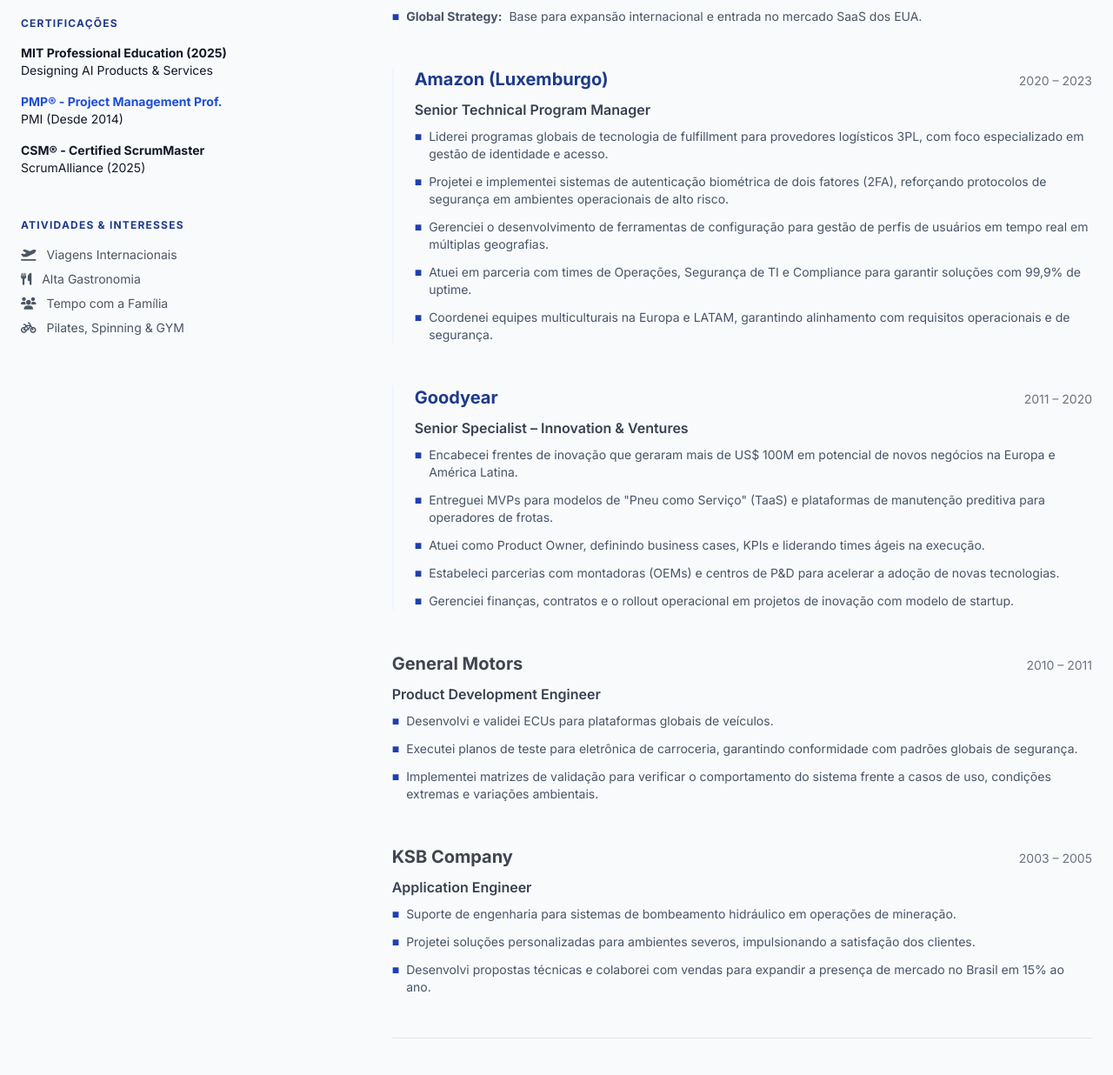
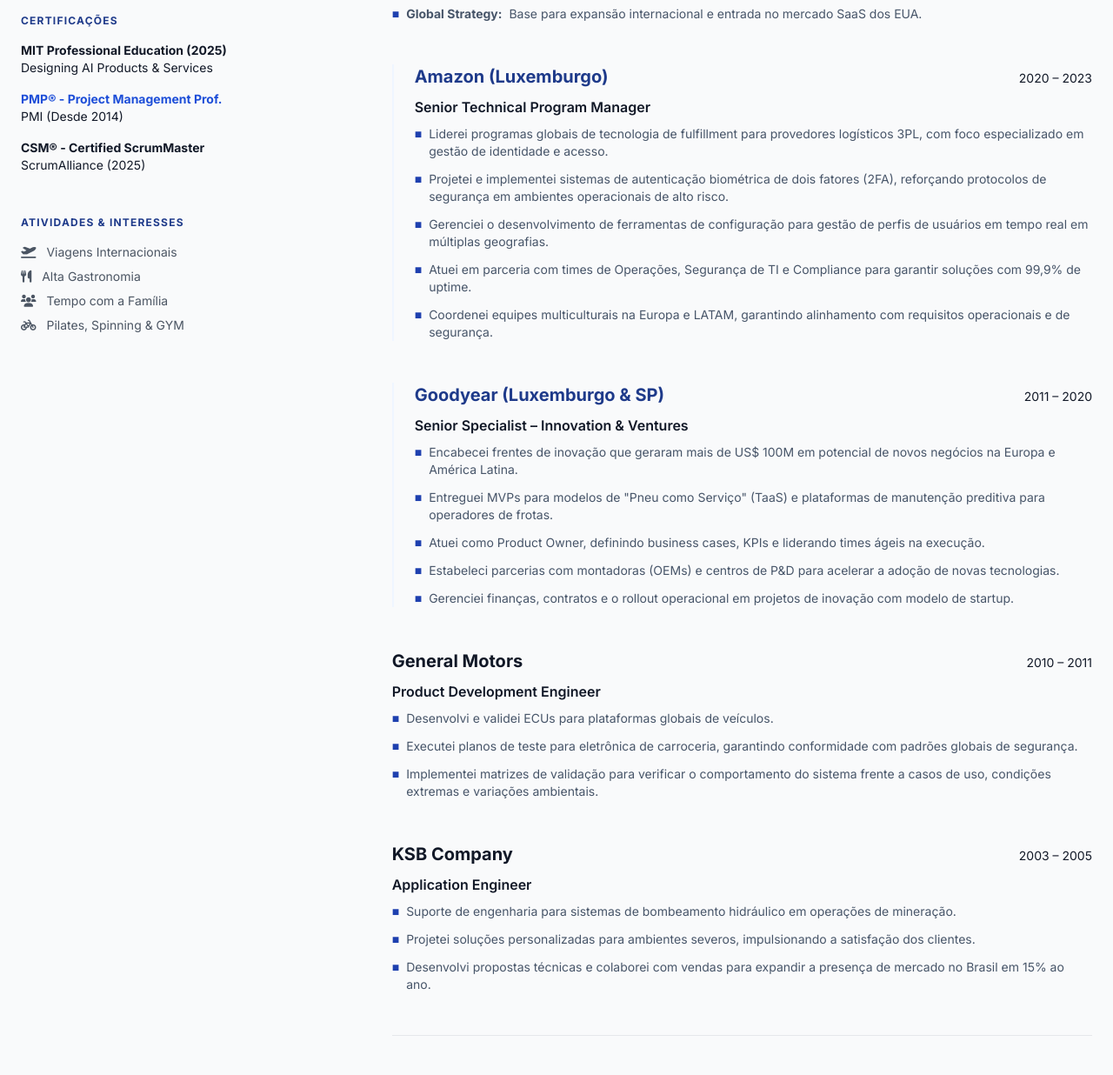
Before and after one commit to rogodoi80-tech/meu-site_2, a plain HTML site: page index.html in a window 1280 px wide. Shown: the part 850-2086 px from the top of the page at 87% size. Drawn offline with nearby package versions, Linux system fonts and the light colour scheme.

Commit message:
Index_V09

```diff
--- a/index.html
+++ b/index.html
@@ -28,7 +28,7 @@
 
     <header class="bg-white pt-16 pb-12 border-b">
         <div class="container mx-auto px-6 text-center">
-            <h1 class="text-6xl md:text-8xl font-black text-blue-950 mb-4 tracking-tighter uppercase">Rodrigo Godoi</h1>
+            <h1 class="text-6xl md:text-8xl font-black text-black-950 mb-4 tracking-tighter uppercase">Rodrigo Godoi</h1>
             <h2 class="text-xl md:text-2xl font-light text-gray-500 mb-8 uppercase tracking-[0.2em]">Transformação Digital & Gestão Estratégica</h2>
 
             <div class="flex flex-wrap justify-center gap-4 mb-8">
@@ -37,8 +37,8 @@
                 <a href="https://linkedin.com/in/rogodoi80" target="_blank" class="flex items-center gap-2 text-blue-700 font-bold"><i class="fab fa-linkedin"></i> linkedin.com/in/rogodoi80</a>
             </div>
 
-            <p class="max-w-3xl mx-auto text-lg text-gray-600 leading-relaxed italic">
-                "Consultor Estratégico Sênior com 15+ anos de experiência internacional. Liderança de programas globais na Amazon e Goodyear com impacto superior a $100M."
+            <p class="max-w-3xl mx-auto text-lg text-gray-600">
+                Consultor Estratégico Sênior com 15+ anos de experiência internacional. Liderança de programas globais na Amazon e Goodyear com impacto superior a $100M.
             </p>
         </div>
     </header>
@@ -98,9 +98,9 @@
                         <div class="group">
                             <div class="flex justify-between items-baseline mb-2">
                                 <h4 class="text-xl font-bold text-blue-900">Int6 Tech</h4>
-                                <span class="text-sm text-gray-500">Out 2025 – Jan 2026</span>
+                                <span class="text-sm text-black-500">Out 2025 – Jan 2026</span>
                             </div>
-                            <p class="font-semibold text-gray-700 mb-2">Program Management Office Manager — São Paulo</p>
+                            <p class="font-semibold text-black-700 mb-2">Program Management Office Manager — São Paulo</p>
                             <p class="text-md font-bold text-slate-400">Em uma atuação focada de quatro meses, estabeleci a base operacional para o escalonamento desta startup de GPON.  </p>
                             <ul class="space-y-3 text-slate-600 text-sm">
                                 <li class="flex gap-2"><span class="text-blue-800">■</span> <strong>Operational scalability:</strong> Estruturei o framework operacional, conectando a execução técnica à estratégia comercial para viabilizar a expansão de mercado.</li>
@@ -113,9 +113,9 @@
                         <div class="group border-l-2 border-blue-50 pl-6">
                             <div class="flex justify-between items-baseline mb-2">
                                 <h4 class="text-xl font-bold text-blue-900">Amazon (Luxemburgo)</h4>
-                                <span class="text-sm text-gray-500">2020 – 2023</span>
+                                <span class="text-sm text-black-500">2020 – 2023</span>
                             </div>
-                            <p class="font-semibold text-gray-700 mb-2">Senior Technical Program Manager</p>
+                            <p class="font-semibold text-black-700 mb-2">Senior Technical Program Manager</p>
                               <ul class="space-y-3 text-slate-600 text-sm">
                                 <li class="flex gap-2"><span class="text-blue-800">■</span> Liderei programas globais de tecnologia de fulfillment para provedores logísticos 3PL, com foco especializado em gestão de identidade e acesso. </li>
                                 <li class="flex gap-2"><span class="text-blue-800">■</span> Projetei e implementei sistemas de autenticação biométrica de dois fatores (2FA), reforçando protocolos de segurança em ambientes operacionais de alto risco. </li>
@@ -127,10 +127,10 @@
 
                         <div class="group border-l-2 border-blue-50 pl-6">
                             <div class="flex justify-between items-baseline mb-2">
-                                <h4 class="text-xl font-bold text-blue-900">Goodyear</h4>
-                                <span class="text-sm text-gray-500">2011 – 2020</span>
+                                <h4 class="text-xl font-bold text-blue-900">Goodyear (Luxemburgo & SP)</h4>
+                                <span class="text-sm text-black-500">2011 – 2020</span>
                             </div>
-                            <p class="font-semibold text-gray-700 mb-2">Senior Specialist – Innovation & Ventures</p>
+                            <p class="font-semibold text-black-700 mb-2">Senior Specialist – Innovation & Ventures</p>
                            <ul class="space-y-3 text-slate-600 text-sm">
                                 <li class="flex gap-2"><span class="text-blue-800">■</span> Encabecei frentes de inovação que geraram mais de US$ 100M em potencial de novos negócios na Europa e América Latina. </li>
                                 <li class="flex gap-2"><span class="text-blue-800">■</span> Entreguei MVPs para modelos de "Pneu como Serviço" (TaaS) e plataformas de manutenção preditiva para operadores de frotas. </li>
@@ -142,10 +142,10 @@
 
                         <div class="group">
                             <div class="flex justify-between items-baseline mb-2">
-                                <h4 class="text-xl font-bold text-gray-900/80">General Motors</h4>
-                                <span class="text-sm text-gray-500">2010 – 2011</span>
+                                <h4 class="text-xl font-bold text-black-900/80">General Motors</h4>
+                                <span class="text-sm text-black-500">2010 – 2011</span>
                             </div>
-                            <p class="font-semibold text-gray-700 mb-2">Product Development Engineer</p>
+                            <p class="font-semibold text-black-700 mb-2">Product Development Engineer</p>
                             <ul class="space-y-3 text-slate-600 text-sm">
 								<li class="flex gap-2"><span class="text-blue-800">■</span> Desenvolvi e validei ECUs para plataformas globais de veículos.</li>
 								<li class="flex gap-2"><span class="text-blue-800">■</span> Executei planos de teste para eletrônica de carroceria, garantindo conformidade com padrões globais de segurança.</li>
@@ -155,10 +155,10 @@
 
                         <div class="group">
                             <div class="flex justify-between items-baseline mb-2">
-                                <h4 class="text-xl font-bold text-gray-900/80">KSB Company</h4>
-                                <span class="text-sm text-gray-500">2003 – 2005</span>
+                                <h4 class="text-xl font-bold text-black-900/80">KSB Company</h4>
+                                <span class="text-sm text-black-500">2003 – 2005</span>
                             </div>
-                            <p class="font-semibold text-gray-700 mb-2">Application Engineer</p>
+                            <p class="font-semibold text-black-700 mb-2">Application Engineer</p>
                             <ul class="space-y-3 text-slate-600 text-sm">
 								<li class="flex gap-2"><span class="text-blue-800">■</span> Suporte de engenharia para sistemas de bombeamento hidráulico em operações de mineração.</li>
 								<li class="flex gap-2"><span class="text-blue-800">■</span> Projetei soluções personalizadas para ambientes severos, impulsionando a satisfação dos clientes.</li>
```
